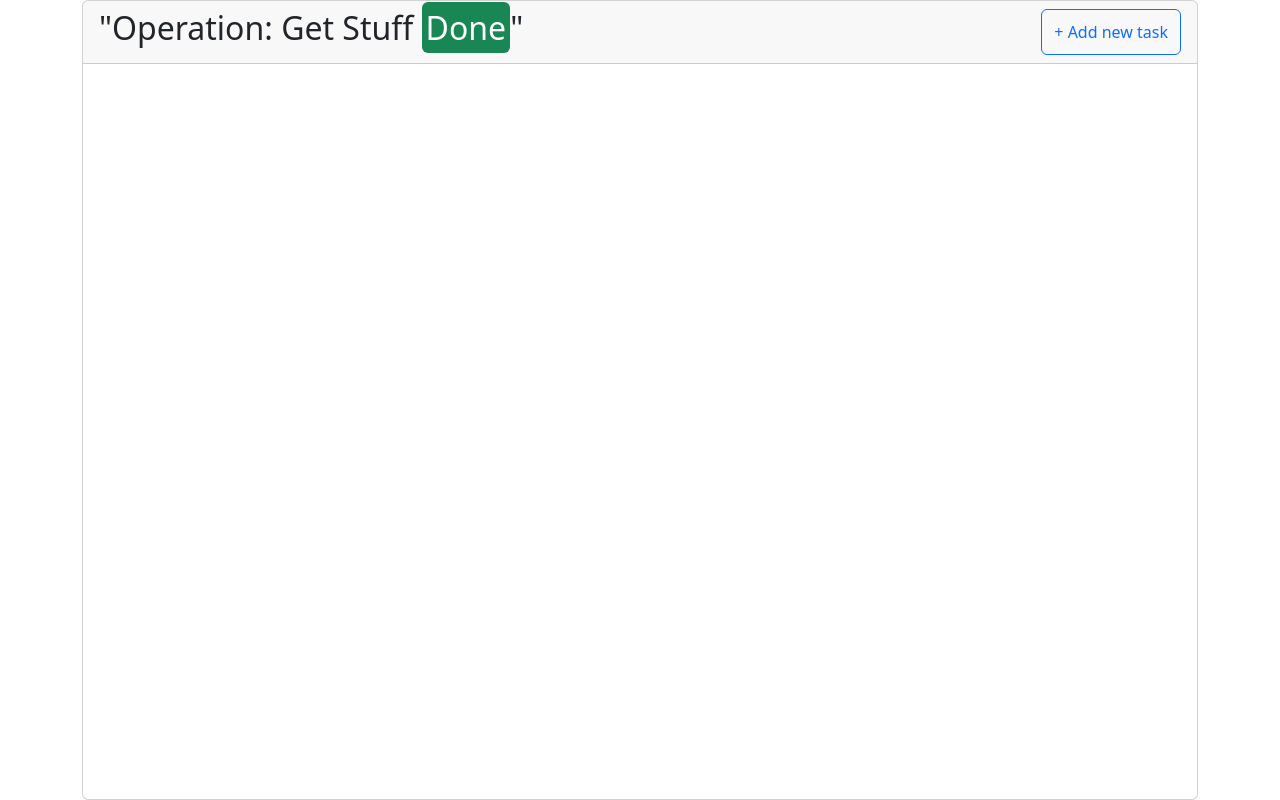
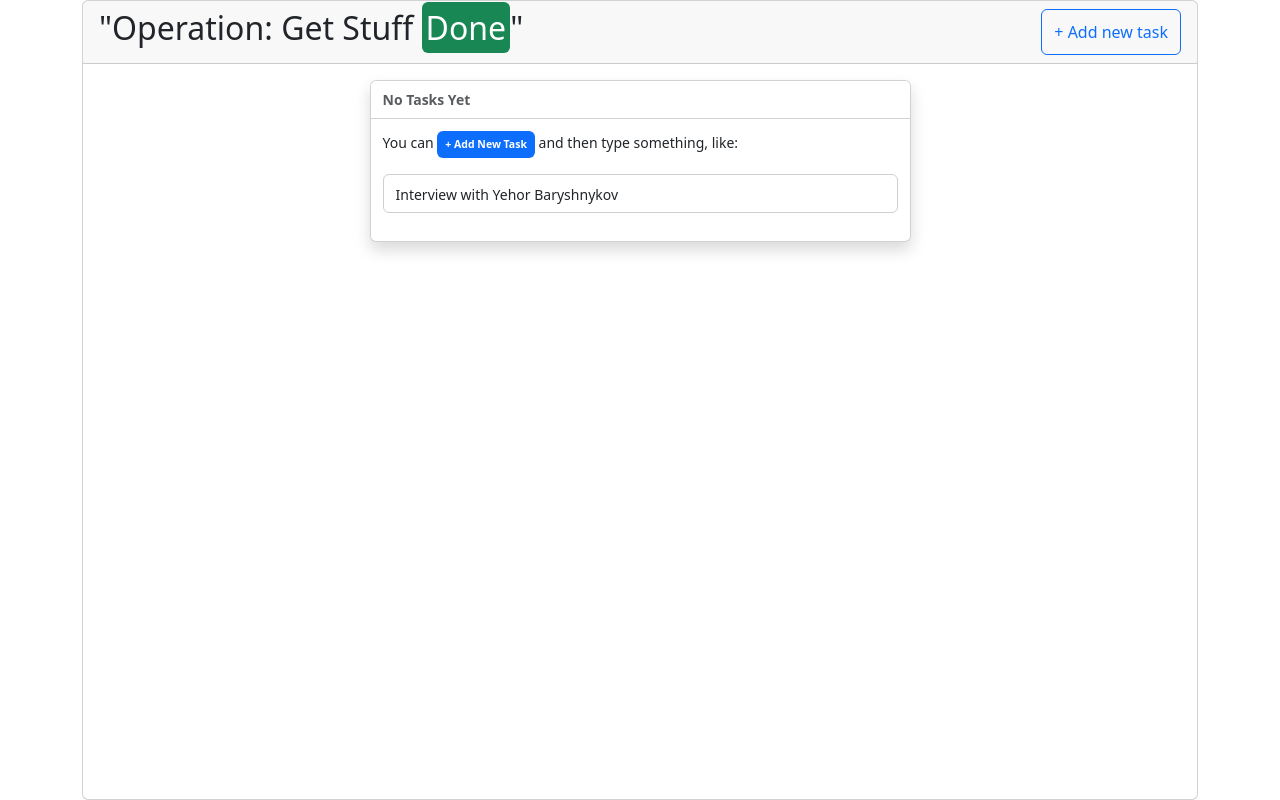
Before and after one commit to ByHorix/test-todo, a React (Create React App) app: page / in a window 1280 px wide. Built offline with nearby package versions, Linux system fonts and the light colour scheme.

Commit message:
view when "no tasks yet"

```diff
--- /dev/null
+++ b/src/components/TaskList/EmptyList/EmptyList.tsx
@@ -0,0 +1,17 @@
+import React from "react"
+import {Badge, Toast, ToastBody, ToastHeader} from "reactstrap"
+import './styles.css'
+
+export const EmptyList = (): React.ReactElement => {
+  return (
+    <Toast className='m-auto empty-list-card'>
+      <ToastHeader>
+        No Tasks Yet
+      </ToastHeader>
+      <ToastBody>
+        <p>You can <Badge color='primary' className='p-2 rounded-2'>+ Add New Task</Badge> and then type something, like:</p>
+        <p className='example-text border-opacity-75'>Interview with Yehor Baryshnykov<span>|</span></p>
+      </ToastBody>
+    </Toast>
+  )
+}
--- /dev/null
+++ b/src/components/TaskList/EmptyList/styles.css
@@ -0,0 +1,41 @@
+.empty-list-card {
+    width: 90% !important;
+}
+
+.example-text {
+    border: 1px solid #cfcfcf;
+    padding: 0.375rem 0.75rem;
+    border-radius: 0.375rem;
+}
+
+.example-text span {
+    animation-name: pipeline;
+    animation-duration: 1.5s;
+    animation-iteration-count: infinite;
+    animation-play-state: running;
+    font-size: 1.2em;
+}
+
+@keyframes pipeline {
+    0% {
+        opacity: 1;
+    }
+    40% {
+        opacity: 1;
+    }
+    50% {
+        opacity: 0;
+    }
+    90% {
+        opacity: 0;
+    }
+    100% {
+        opacity: 1;
+    }
+}
+
+@media screen and (min-width: 992px) {
+    .empty-list-card {
+        width: 50% !important;
+    }
+}
--- a/src/components/TaskList/TaskList.tsx
+++ b/src/components/TaskList/TaskList.tsx
@@ -5,6 +5,7 @@ import {TaskCard} from "./TaskCard"
 import {NewTask} from "./NewTask"
 import {FiltersEnum} from "../../types/enums"
 import {refreshTasksCount} from "../Layout/store"
+import {EmptyList} from "./EmptyList/EmptyList"
 
 export const TaskList = (): React.ReactElement => {
   const {taskList, filteredTaskList} = useAppSelector((state) => state.taskList)
@@ -20,6 +21,7 @@ export const TaskList = (): React.ReactElement => {
 
   return (
     <CardBody className='overflow-scroll'>
+      {taskList.length === 0 && !isAddingNew && <EmptyList/>}
       {isAddingNew && <NewTask/>}
       {currentTaskList.map((task) => <TaskCard key={task.id} {...task}/>)}
     </CardBody>
```
